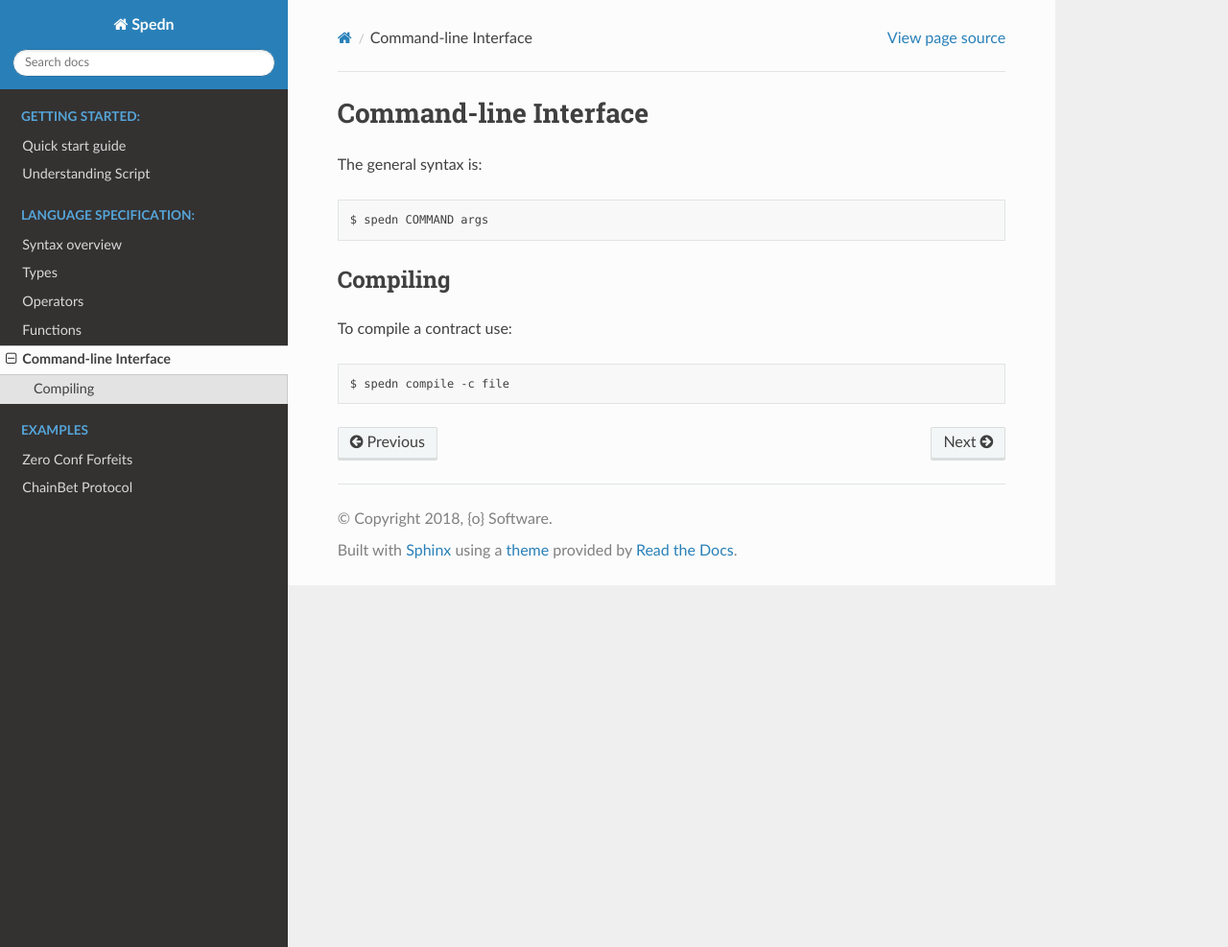
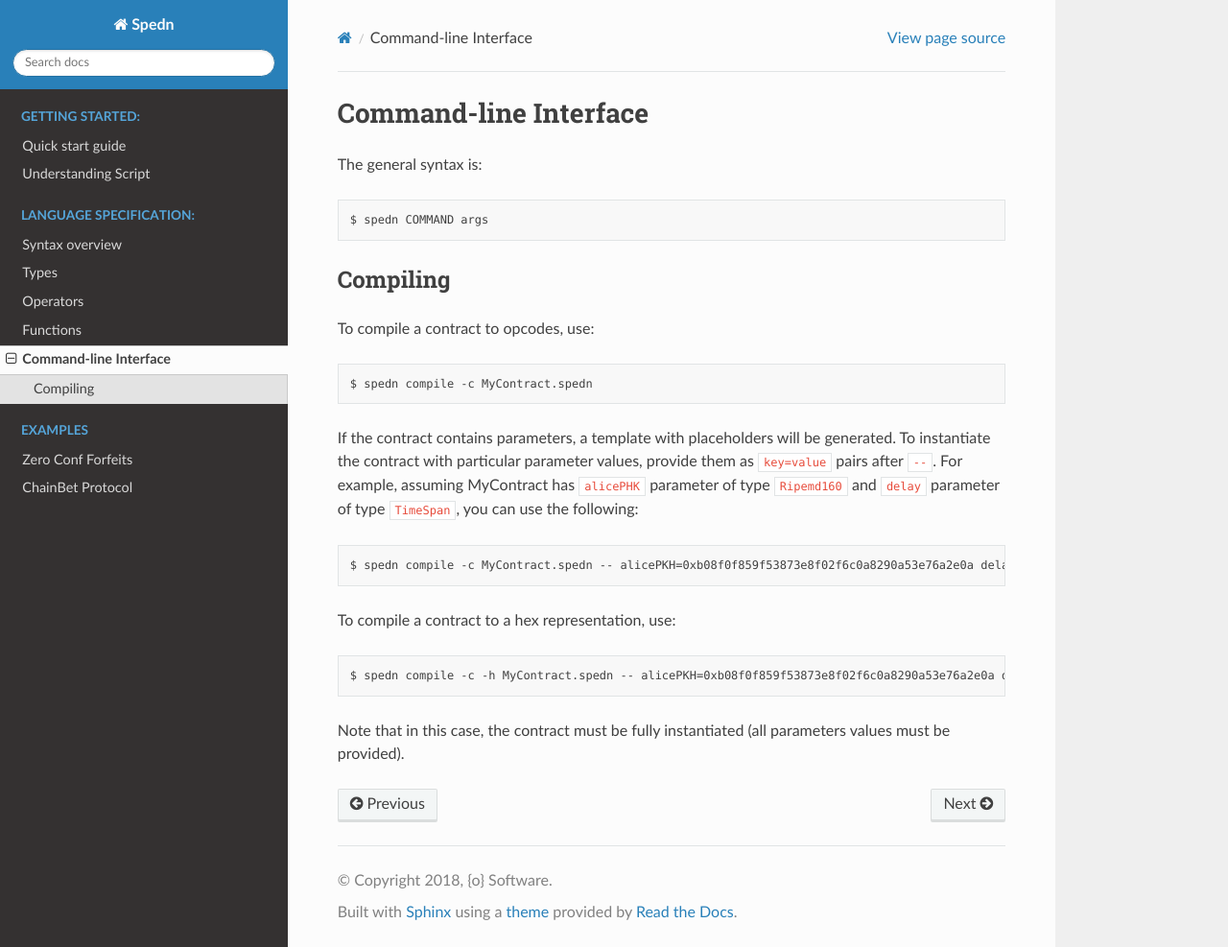
Before and after one commit to osoftware/spedn, a Sphinx documentation site: the page built from docs/cli.rst, in a window 1280 px wide and 987 px high. Shown: the whole window at 96% size. Built offline with Sphinx 7.4.7 and the Read the Docs theme 2.0.0, drawn with Linux system fonts in a browser that asks for light colours.

Commit message:
Docs for new CLI options

```diff
--- a/docs/cli.rst
+++ b/docs/cli.rst
@@ -9,6 +9,18 @@ The general syntax is::
 Compiling
 =========
 
-To compile a contract use::
+To compile a contract to opcodes, use::
 
-    $ spedn compile -c file
+    $ spedn compile -c MyContract.spedn
+
+If the contract contains parameters, a template with placeholders will be generated.
+To instantiate the contract with particular parameter values, provide them as ``key=value`` pairs after ``--``.
+For example, assuming MyContract has ``alicePHK`` parameter of type ``Ripemd160`` and ``delay`` parameter of type ``TimeSpan``, you can use the following::
+
+    $ spedn compile -c MyContract.spedn -- alicePKH=0xb08f0f859f53873e8f02f6c0a8290a53e76a2e0a delay=1d1h
+
+To compile a contract to a hex representation, use::
+
+    $ spedn compile -c -h MyContract.spedn -- alicePKH=0xb08f0f859f53873e8f02f6c0a8290a53e76a2e0a delay=1d1h
+
+Note that in this case, the contract must be fully instantiated (all parameters values must be provided).
--- a/docs/index.rst
+++ b/docs/index.rst
@@ -61,7 +61,7 @@ Every kind of contribution is appreciated, especially:
 * Unit tests
 * Bug reports
 * Usage examples and docs improvement
-* `Tips <bitcoincash:qzu5e85zx770d82rv3u6fevr5s5ytl5kl5kzfp9tmc>`_
+* `Tips <bitcoincash:qrc2jhalczuka8q3dvk0g8mnkqx79wxp9gvvqvg7qt>`_
 
 Contract
 --------
```
